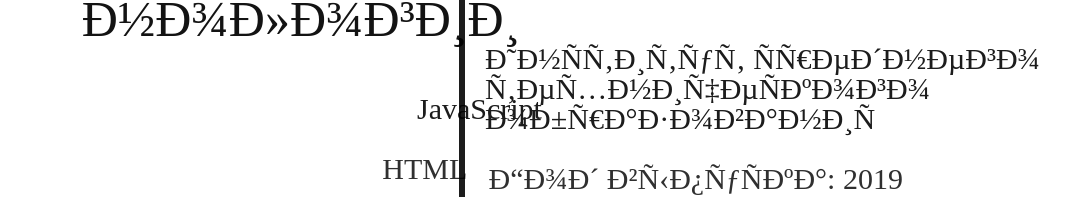
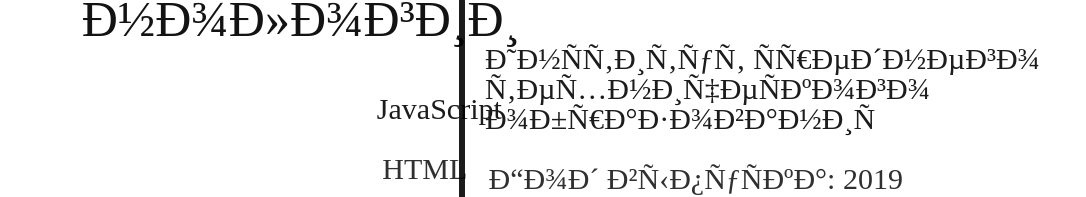
Before and after one commit to need-more-coffee-js/need-more-coffee-js.github.io, a plain HTML site: page index.html in a window 1280 px wide. Shown: the part 1719-1916 px from the top of the page, without its empty margins (79-1165 px from the left). Drawn offline with nearby package versions, Linux system fonts and the light colour scheme.

Commit message:
Update style.css

```diff
--- a/style.css
+++ b/style.css
@@ -203,7 +203,7 @@
 .list_animate_teh._active ol:nth-child(1){
     color: black;
     transition: all 2s ease 2s;
-    transform: translateX(14.5em);
+    transform: translateX(13em);
 }
 .list_animate_teh._active ol:nth-child(2){
     color: black;
```
